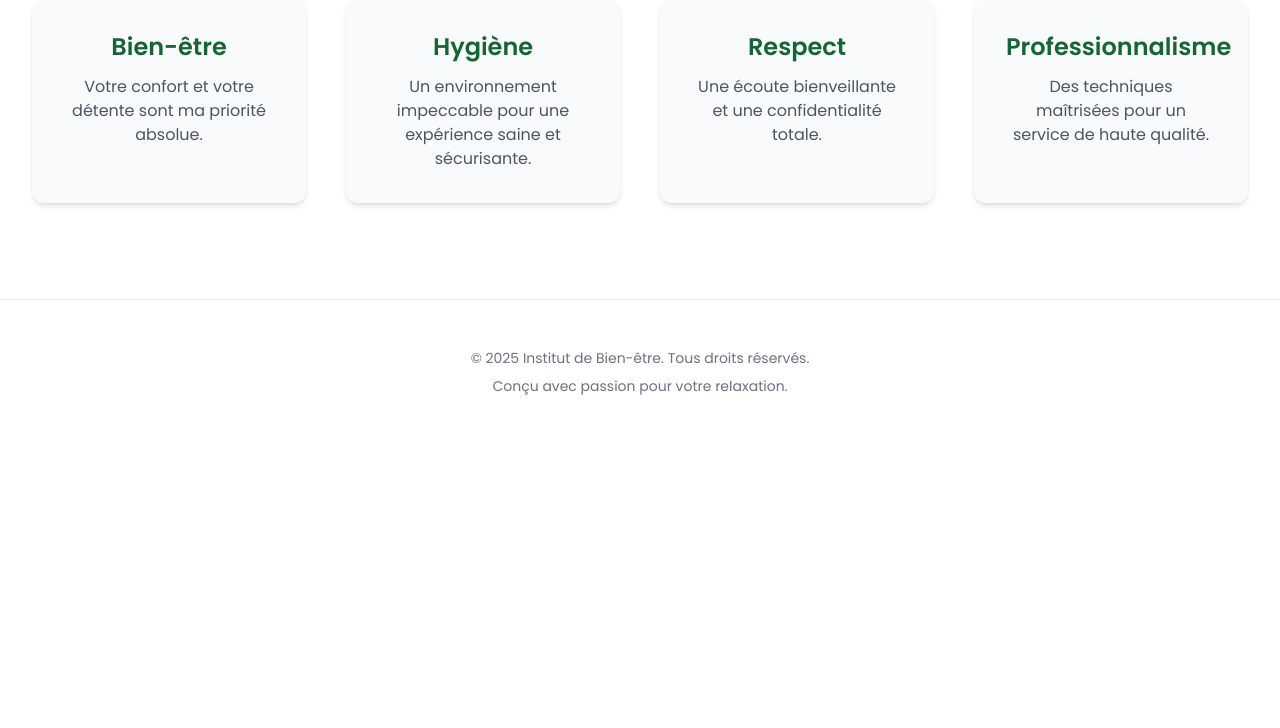
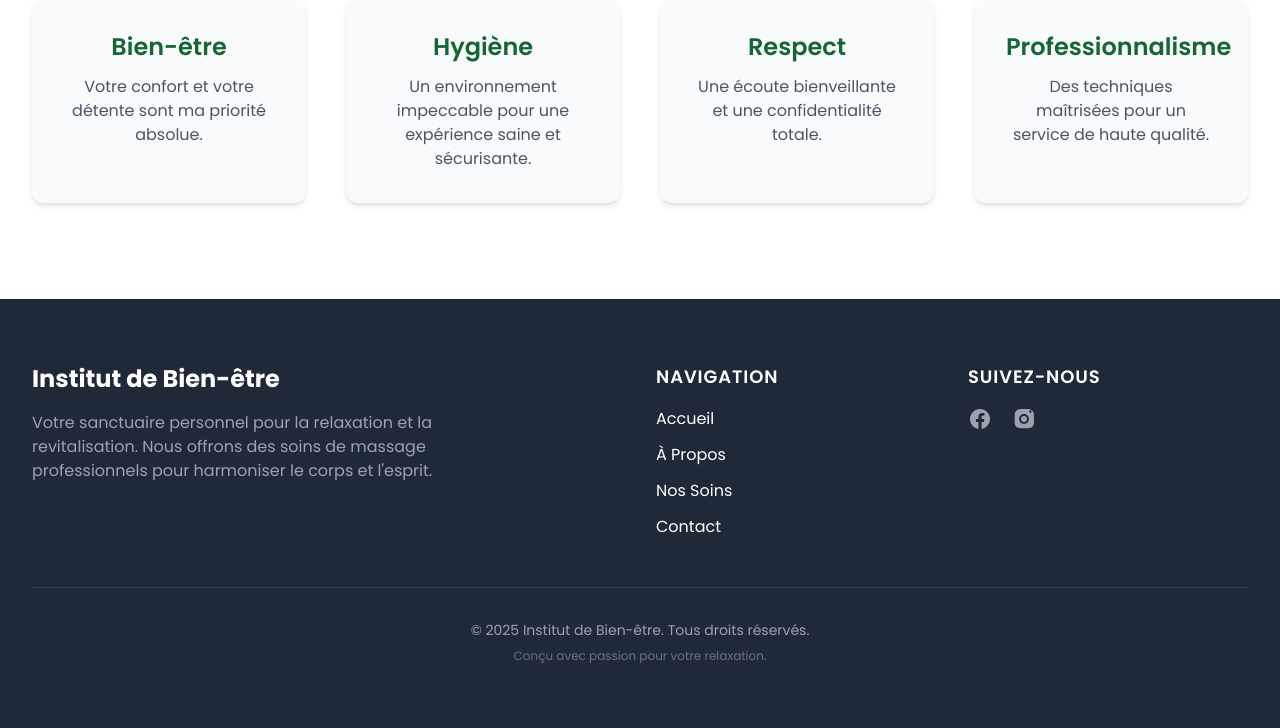
Before and after one commit to chadrackmbupiokajess/massage, a Django app: page /about/ in a window 1280 px wide. Shown: the part 893-1621 px from the top of the page. Before the commit the page ends 1288 px from the top, so only its background shows below. Run offline with Django 5.2, Linux system fonts and the light colour scheme; grey boxes labelled with a size stand in for pictures from a placeholder-image service; some libraries are stand-ins or nearby versions.

Commit message:
dyamique

```diff
--- a/templates/base.html
+++ b/templates/base.html
@@ -69,11 +69,50 @@
         {% endblock %}
     </main>
 
-    <footer class="bg-white border-t">
-        <div class="max-w-7xl mx-auto py-12 px-4 sm:px-6 lg:px-8">
-            <div class="text-center text-sm text-gray-500">
-                <p>&copy; {% now "Y" %} Institut de Bien-être. Tous droits réservés.</p>
-                <p class="mt-2">Conçu avec passion pour votre relaxation.</p>
+    <footer class="bg-gray-800 text-white">
+        <div class="max-w-7xl mx-auto py-16 px-4 sm:px-6 lg:px-8">
+            <div class="grid grid-cols-1 md:grid-cols-4 gap-8">
+                <!-- About Section -->
+                <div class="md:col-span-2">
+                    <h3 class="text-2xl font-bold text-white">Institut de Bien-être</h3>
+                    <p class="mt-4 text-gray-400 max-w-md">
+                        Votre sanctuaire personnel pour la relaxation et la revitalisation. Nous offrons des soins de massage professionnels pour harmoniser le corps et l'esprit.
+                    </p>
+                </div>
+
+                <!-- Quick Links -->
+                <div>
+                    <h4 class="text-lg font-semibold tracking-wider uppercase">Navigation</h4>
+                    <ul class="mt-4 space-y-3">
+                        <li><a href="{% url 'home' %}" class="hover:text-green-400 transition-colors">Accueil</a></li>
+                        <li><a href="{% url 'about' %}" class="hover:text-green-400 transition-colors">À Propos</a></li>
+                        <li><a href="{% url 'services' %}" class="hover:text-green-400 transition-colors">Nos Soins</a></li>
+                        <li><a href="{% url 'contact' %}" class="hover:text-green-400 transition-colors">Contact</a></li>
+                    </ul>
+                </div>
+
+                <!-- Social Media -->
+                <div>
+                    <h4 class="text-lg font-semibold tracking-wider uppercase">Suivez-nous</h4>
+                    <div class="mt-4 flex space-x-5">
+                        <a href="#" class="text-gray-400 hover:text-green-400 transition-colors">
+                            <span class="sr-only">Facebook</span>
+                            <svg class="h-6 w-6" fill="currentColor" viewBox="0 0 24 24" aria-hidden="true">
+                                <path fill-rule="evenodd" d="M22 12c0-5.523-4.477-10-10-10S2 6.477 2 12c0 4.991 3.657 9.128 8.438 9.878v-6.987h-2.54V12h2.54V9.797c0-2.506 1.492-3.89 3.777-3.89 1.094 0 2.238.195 2.238.195v2.46h-1.26c-1.243 0-1.63.771-1.63 1.562V12h2.773l-.443 2.89h-2.33v6.988C18.343 21.128 22 16.991 22 12z" clip-rule="evenodd" />
+                            </svg>
+                        </a>
+                        <a href="#" class="text-gray-400 hover:text-green-400 transition-colors">
+                            <span class="sr-only">Instagram</span>
+                            <svg class="h-6 w-6" fill="currentColor" viewBox="0 0 24 24" aria-hidden="true">
+                                <path fill-rule="evenodd" d="M12.315 2c2.43 0 2.784.013 3.808.06 1.064.049 1.791.218 2.427.465a4.902 4.902 0 011.772 1.153 4.902 4.902 0 011.153 1.772c.247.636.416 1.363.465 2.427.048 1.024.06 1.378.06 3.808s-.012 2.784-.06 3.808c-.049 1.064-.218 1.791-.465 2.427a4.902 4.902 0 01-1.153 1.772 4.902 4.902 0 01-1.772 1.153c-.636.247-1.363.416-2.427.465-1.024.048-1.378.06-3.808.06s-2.784-.012-3.808-.06c-1.064-.049-1.791-.218-2.427-.465a4.902 4.902 0 01-1.772-1.153 4.902 4.902 0 01-1.153-1.772c-.247-.636-.416-1.363-.465-2.427-.048-1.024-.06-1.378-.06-3.808s.012-2.784.06-3.808c.049-1.064.218-1.791.465-2.427a4.902 4.902 0 011.153-1.772A4.902 4.902 0 016.08 2.525c.636-.247 1.363-.416 2.427-.465C9.53 2.013 9.884 2 12.315 2zM12 7a5 5 0 100 10 5 5 0 000-10zm0 8a3 3 0 110-6 3 3 0 010 6zm6.406-11.845a1.25 1.25 0 100 2.5 1.25 1.25 0 000-2.5z" clip-rule="evenodd" />
+                            </svg>
+                        </a>
+                    </div>
+                </div>
+            </div>
+            <div class="mt-12 border-t border-gray-700 pt-8 text-center">
+                <p class="text-sm text-gray-400">&copy; {% now "Y" %} Institut de Bien-être. Tous droits réservés.</p>
+                <p class="mt-2 text-xs text-gray-500">Conçu avec passion pour votre relaxation.</p>
             </div>
         </div>
     </footer>
```
